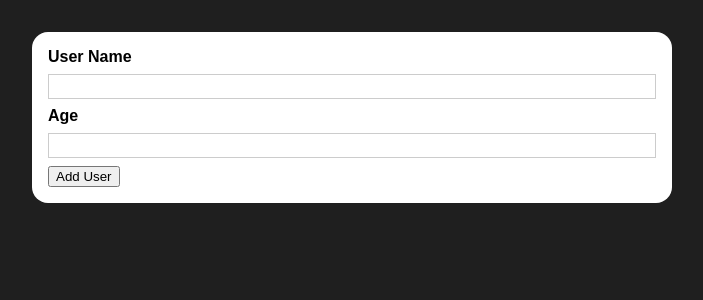
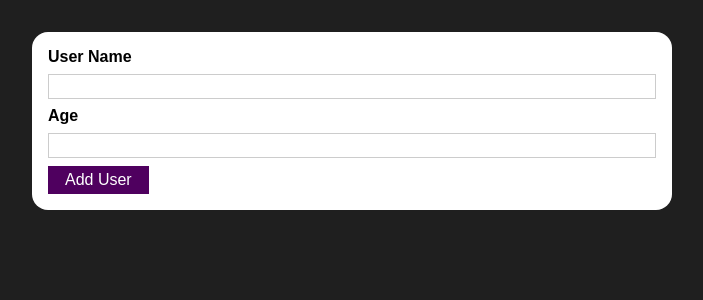
Before and after one commit to SivaRajana/React_Projects, a React (Create React App) app: page / in a window 1280 px wide. Shown: the top 300 px of the page, without its empty margins (288-991 px from the left). Built offline with nearby package versions, Linux system fonts and the light colour scheme.

Commit message:
custom button component

```diff
--- /dev/null
+++ b/src/Components/UI/Button.js
@@ -0,0 +1,10 @@
+import React from "react";
+import buttonStyle from "./Button.module.css";
+
+const Button = (props) => {
+    return (
+        <button className={buttonStyle.button}>{props.buttonTitle}</button>
+    )
+}
+
+export default Button;
--- /dev/null
+++ b/src/Components/UI/Button.module.css
@@ -0,0 +1,18 @@
+.button {
+    font: inherit;
+    border: 1px solid #4f005f;
+    background: #4f005f;
+    color: white;
+    padding: 0.25rem 1rem;
+    cursor: pointer;
+  }
+
+  .button:hover,
+  .button:active {
+    background: #741188;
+    border-color: #741188;
+  }
+
+  .button:focus {
+    outline: none;
+  }
--- a/src/Components/Users/AddUser.js
+++ b/src/Components/Users/AddUser.js
@@ -1,6 +1,7 @@
 import React from "react";
 import Card from "../UI/Card";
 import styles from "./AddUser.module.css";
+import Button from "../UI/Button";
 
 const AddUser = (props) => {
 
@@ -15,7 +16,7 @@ const AddUser = (props) => {
                 <input type="text" id="username" />
                 <label htmlFor="age">Age</label>
                 <input type="number" id="age" />
-                <button type="submit">Add User</button>
+                <Button buttonTitle="Add User" />
             </form>
         </Card>
     )
```
